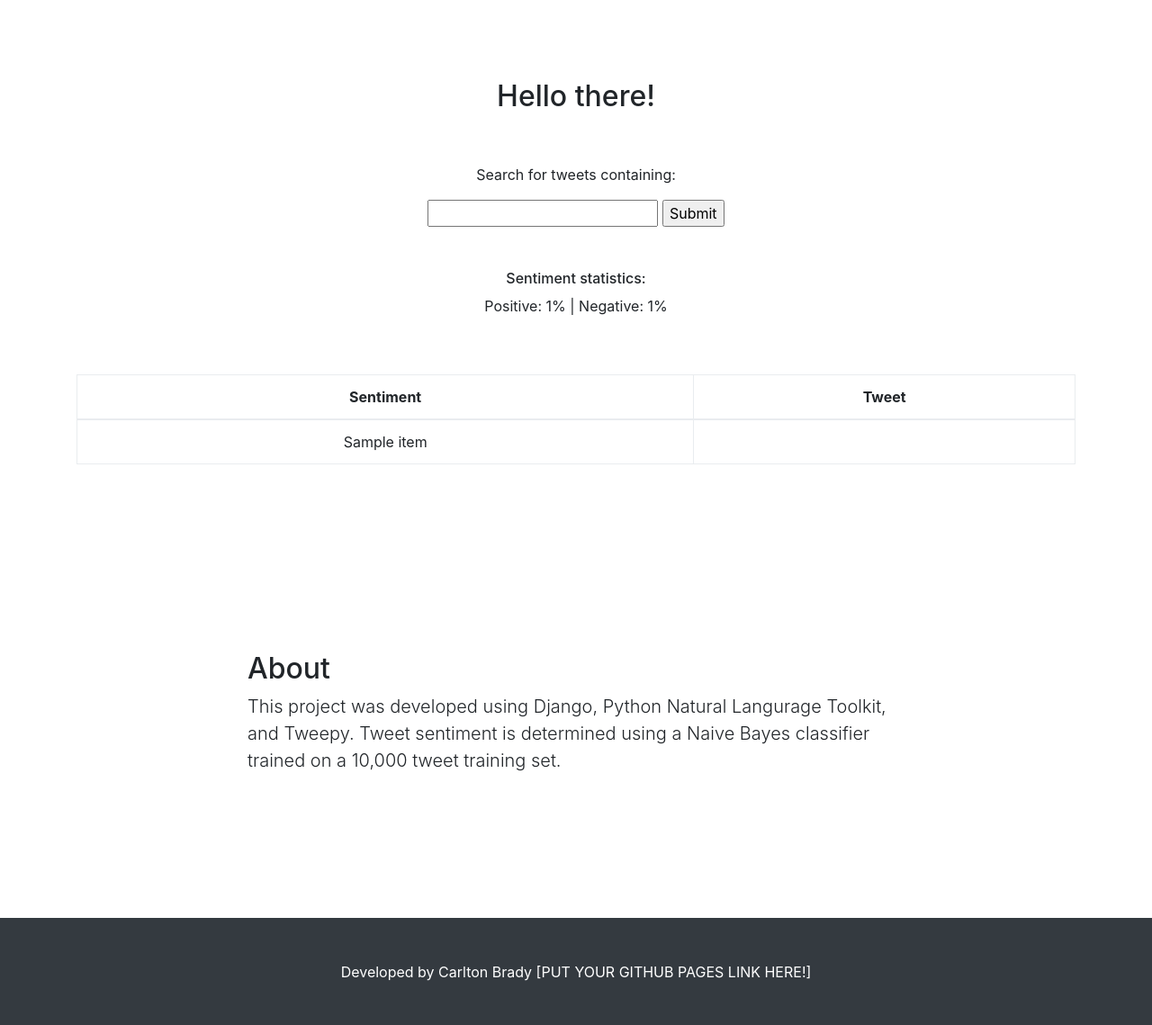
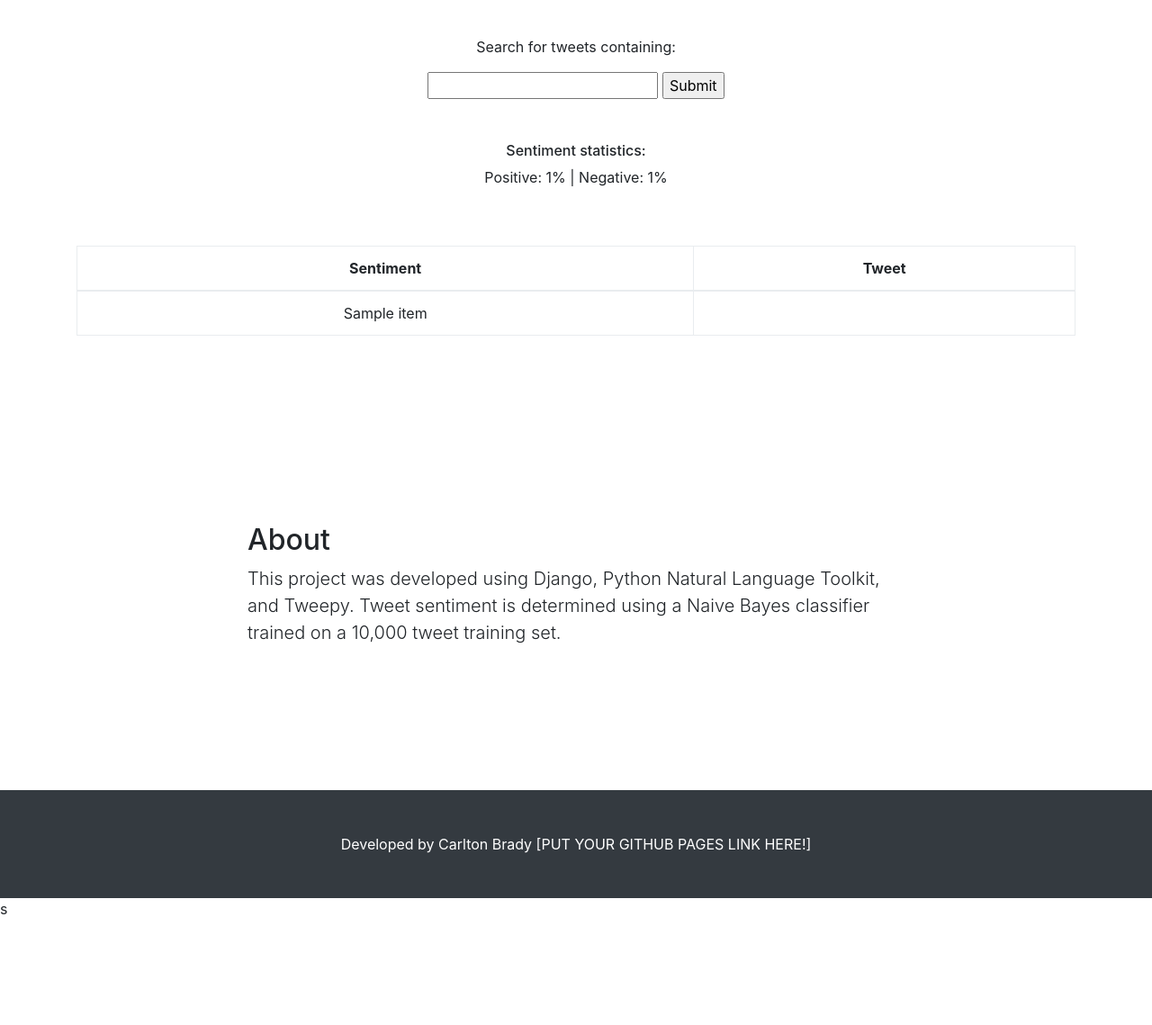
Before and after one commit to CarltonTB/TweetSentiment, a Django app: template TweetSentiment/tweets/templates/tweets/index.html in a window 1280 px wide. Shown: the part 56-1195 px from the top of the page at 90% size. After the commit the page ends 1072 px from the top, so only its background shows below. Run offline with Django 3.2, Linux system fonts and the light colour scheme; tables that the repository leaves empty hold one stand-in row (values such as "Sample post"); the template is opened without the code that fills it: values that come from a table or form of the project are taken from there, most other values are stand-ins (such as "Sample title", 1, 10 or a date in 2020); some libraries are stand-ins or nearby versions.

Commit message:
Fix divide by zero bug and no results bug, cleaned up display as well.

```diff
--- a/TweetSentiment/tweets/templates/tweets/index.html
+++ b/TweetSentiment/tweets/templates/tweets/index.html
@@ -37,11 +37,6 @@
             <li class="nav-item">
               <a class="nav-link js-scroll-trigger" href="#about">Analyze Tweets</a>
             </li>
-            <!--
-            <li class="nav-item">
-              <a class="nav-link js-scroll-trigger" href="#services">Services</a>
-            </li>
-            -->
             <li class="nav-item">
               <a class="nav-link js-scroll-trigger" href="#contact">About</a>
             </li>
@@ -49,36 +44,20 @@
         </div>
       </div>
     </nav>
-<!--
-    <header class="bg-primary text-white">
-      <div class="container text-center">
-        <h1>Welcome to Scrolling Nav</h1>
-        <p class="lead">A landing page template freshly redesigned for Bootstrap 4</p>
-      </div>
-    </header>
--->
+
 
     <section id="about">
-      <br></br>
       <br></br>
       <br></br>
 
       <div class="container">
         <div class="row">
           <div class="col-lg-12 mx-auto" style="text-align:center;">
-            <h2>Hello there!</h2>
-            <br></br>
             <form action="/" method="POST" id="search">
             {% csrf_token %}
                 <p>Search for tweets containing:</p>{{ form.query }}
             <input type="submit" value="Submit" />
         	</form>
-            <!--
-            <p class="lead">abdefg</p>
-            <ul>
-              <li>Clickable nav links that smooth scroll to page sections</li>
-            </ul>
-            -->
             <br></br>
     		<div class="col-md-12" height>
         		<h6>Sentiment statistics:</h6>
@@ -109,24 +88,6 @@
       <br></br>
     </section>
 
-<!--
-    <section id="services" class="bg-light">
-      <br></br>
-      <br></br>
-      <br></br>
-      <div class="container">
-        <div class="row">
-          <div class="col-lg-8 mx-auto">
-            <h2>Services we offer</h2>
-            <p class="lead">Lorem ipsum dolor sit amet, consectetur adipisicing elit. Aut optio velit inventore, expedita quo laboriosam possimus ea consequatur vitae, doloribus consequuntur ex. Nemo assumenda laborum vel, labore ut velit dignissimos.</p>
-          </div>
-        </div>
-      </div>
-      <br></br>
-      <br></br>
-      <br></br>
-    </section>
--->
     <section id="contact">
       <br></br>
       <br></br>
@@ -135,7 +96,7 @@
         <div class="row">
           <div class="col-lg-8 mx-auto">
             <h2>About</h2>
-            <p class="lead">This project was developed using Django, Python Natural Langurage Toolkit, and Tweepy.
+            <p class="lead">This project was developed using Django, Python Natural Language Toolkit, and Tweepy.
              Tweet sentiment is determined using a Naive Bayes classifier trained on a 10,000 tweet training set.</p>
           </div>
         </div>
@@ -153,6 +114,7 @@
       <!-- /.container -->
     </footer>
 
+
     <!-- Bootstrap core JavaScript -->
 
    	<!--<link rel="stylesheet" type="text/css" href="{% static 'startbootstrap/vendor/bootstrap/css/bootstrap.min.css' %}" />-->
@@ -166,6 +128,7 @@
     <!-- Custom JavaScript for this theme -->
     <script src="{% static 'startbootstrap-scrolling-nav-gh-pages/js/scrolling-nav.js' %}"></script>
 
+
   </body>
 
 </html>
--- a/TweetSentiment/tweets/tweetClassify.py
+++ b/TweetSentiment/tweets/tweetClassify.py
@@ -40,4 +40,7 @@ def computeSentimentStats(tweetSentimentPairs):
         elif(pair[0] == "positive"):
             totalPos += 1
     total = totalNeg+ totalPos
-    return [round(100*(totalNeg/total),2),round(100*(totalPos/total),2)]
+    if(total > 0):
+        return [round(100*(totalNeg/total),2),round(100*(totalPos/total),2)]
+    else:
+        return ["N/A","N/A"]
--- a/TweetSentiment/tweets/views.py
+++ b/TweetSentiment/tweets/views.py
@@ -29,6 +29,8 @@ def index(request):
         tweetSentimentPairs = []
         sentimentStats = ["N/A","N/A"]
         loadResults = False
+        percent_neg = "N/A"
+        percent_pos = "N/A"
 
     return render(request,'tweets/index.html',{'form':form,'tweets':tweets, 'pairs':tweetSentimentPairs, 'percent_neg':percent_neg,'percent_pos':percent_pos, 'loadResults':loadResults})
 
```
